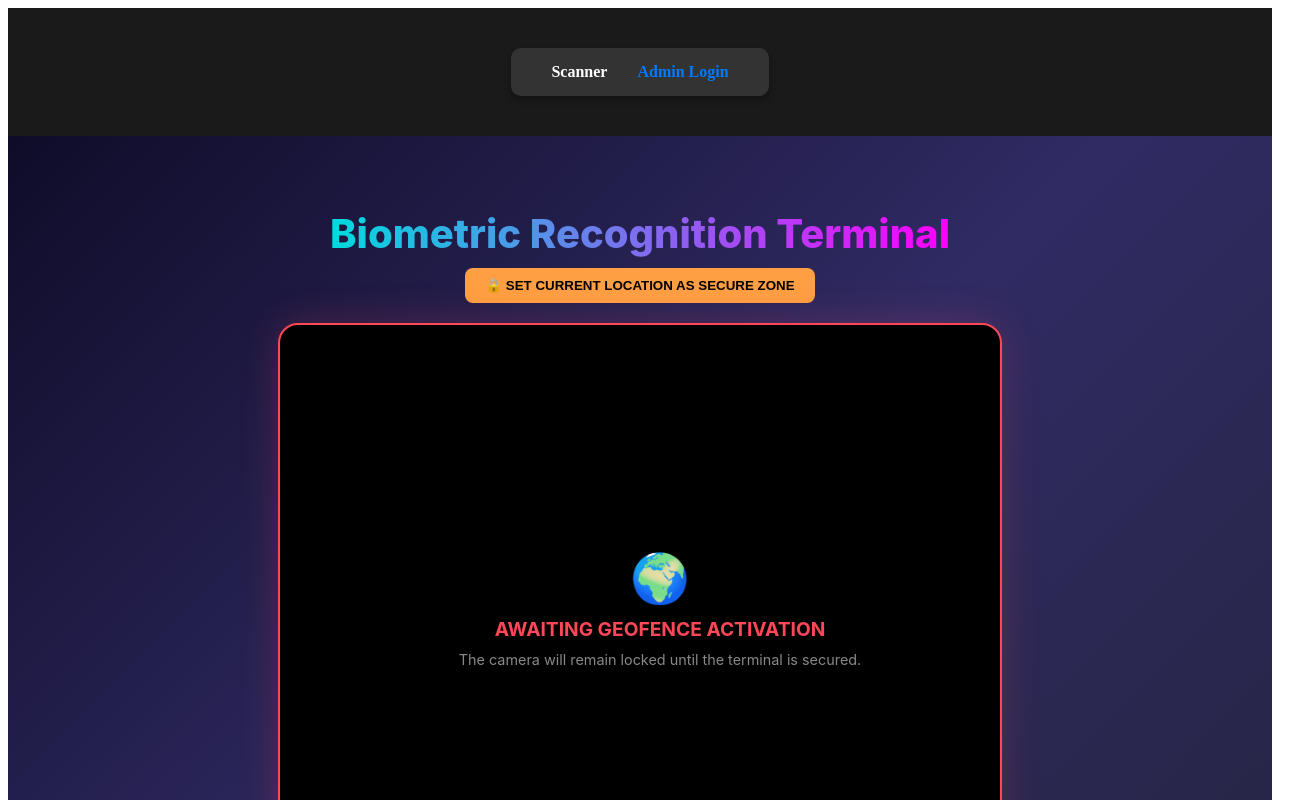
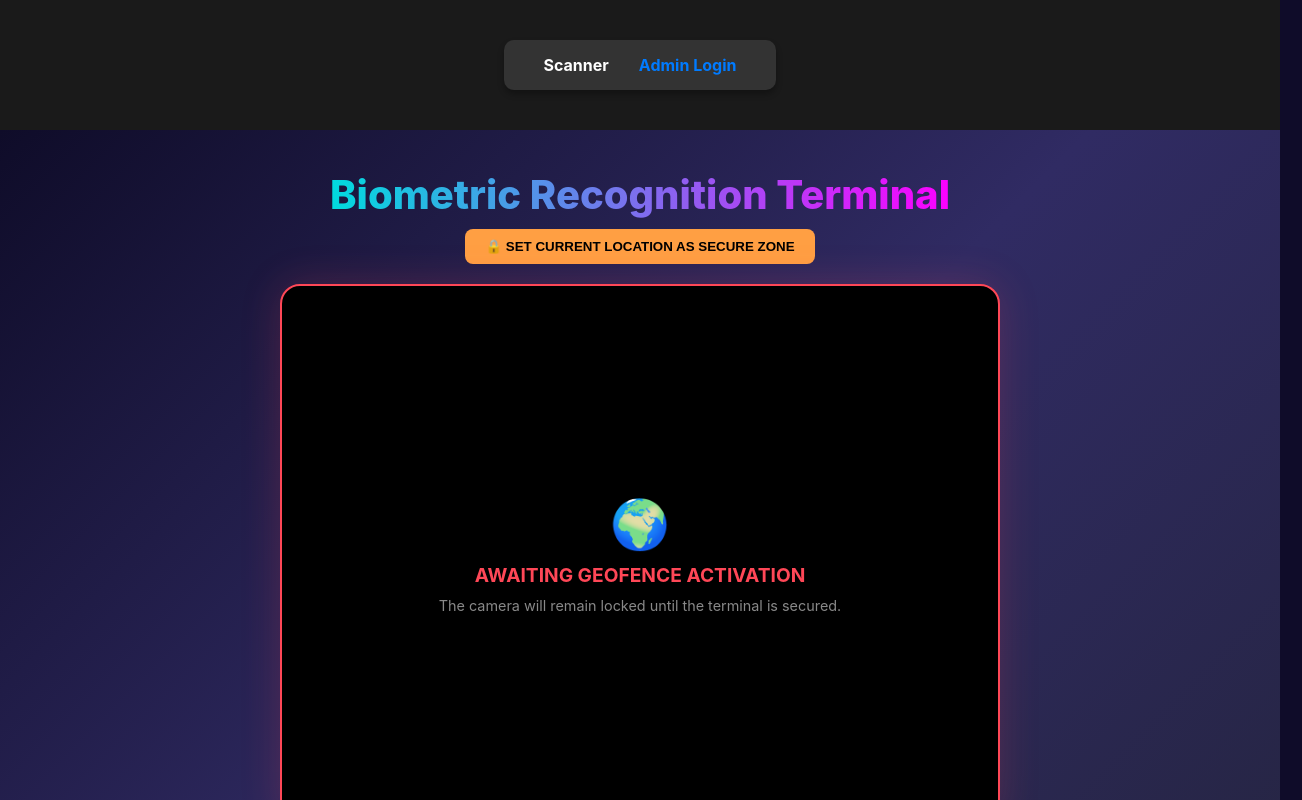
Before and after one commit to pndeyyash-cmd/face-attendance-frontend, a React (Vite) app: page / in a window 1280 px wide. Shown: the top 800 px of the page, 1302 px wide, since content can reach past the window. Built offline with nearby package versions, Linux system fonts and the light colour scheme; no server answers.

Commit message:
UI: Implemented global CSS reset and custom cyber-theme scrollbars

```diff
--- a/src/index.css
+++ b/src/index.css
@@ -0,0 +1,35 @@
+/* Global Reset: Forces the app to fill the entire screen without gaps */
+* {
+  margin: 0;
+  padding: 0;
+  box-sizing: border-box;
+}
+
+body {
+  margin: 0;
+  font-family: 'Inter', -apple-system, BlinkMacSystemFont, 'Segoe UI', 'Roboto', sans-serif;
+  -webkit-font-smoothing: antialiased;
+  -moz-osx-font-smoothing: grayscale;
+  background-color: #0f0c29; /* Matches your App.jsx theme */
+  overflow-x: hidden;
+}
+
+/* Custom Scrollbar to match the Cyan Cyber Theme */
+::-webkit-scrollbar {
+  width: 8px;
+}
+
+::-webkit-scrollbar-track {
+  background: #0f0c29;
+}
+
+::-webkit-scrollbar-thumb {
+  background: linear-gradient(to bottom, #00dbde, #fc00ff);
+  border-radius: 10px;
+}
+
+/* Selection Highlight */
+::selection {
+  background: #fc00ff;
+  color: white;
+}
```
